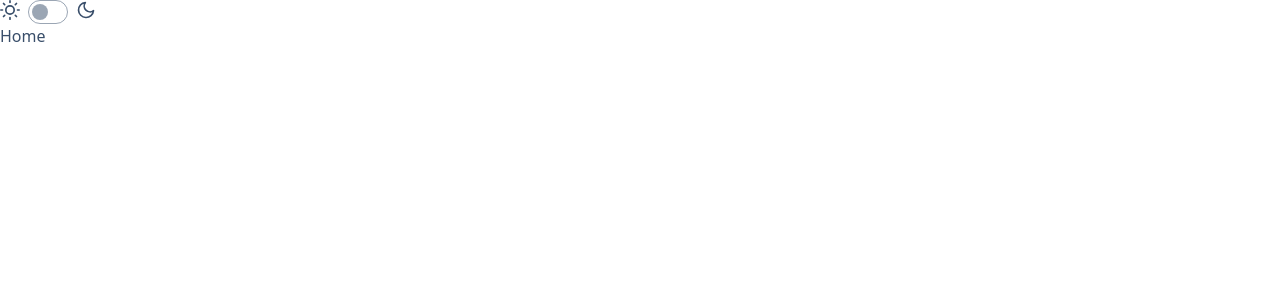
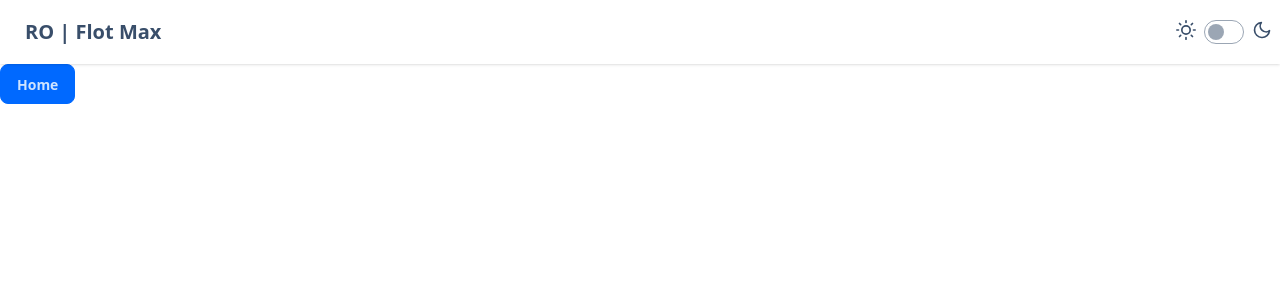
Before and after one commit to wharton-SP/RO, a React (Vite) app: page / in a window 1280 px wide. Shown: the top 300 px of the page. Built offline with nearby package versions, Linux system fonts and the light colour scheme.

Commit message:
Add: integrate SimpleNav component and update Landing page layout

```diff
--- a/src/App.jsx
+++ b/src/App.jsx
@@ -2,13 +2,15 @@ import React from 'react';
 import { BrowserRouter as Router, Routes, Route } from 'react-router-dom';
 import Home from './pages/Home';
 import Landing from './pages/Landing';
+import SimpleNav from './components/UI/SimpleNav';
 
 const App = () => {
   return (
     <Router>
+      <SimpleNav />
       <Routes>
         <Route path="/home" element={<Home />} />
-        <Route path='/' element={<Landing/>}/>
+        <Route path='/' element={<Landing />} />
       </Routes>
     </Router>
   );
--- /dev/null
+++ b/src/components/UI/SimpleNav.jsx
@@ -0,0 +1,13 @@
+import React from 'react'
+import ThemeChanger from './ThemeChanger'
+
+const SimpleNav = () => {
+    return (
+        <div className="navbar bg-base-100 shadow-sm flex justify-between">
+            <a className="btn btn-ghost text-xl">RO | Flot Max</a>
+            <ThemeChanger />
+        </div>
+    )
+}
+
+export default SimpleNav
--- a/src/pages/Landing.jsx
+++ b/src/pages/Landing.jsx
@@ -1,12 +1,10 @@
 import React from 'react'
 import { Link } from 'react-router-dom'
-import ThemeChanger from '../components/UI/ThemeChanger'
 
 const Landing = () => {
     return (
         <div>
-            <ThemeChanger/>
-            <Link to="/home">Home</Link>
+            <Link to="/home" className='btn btn-primary'>Home</Link>
         </div>
     )
 }
```
